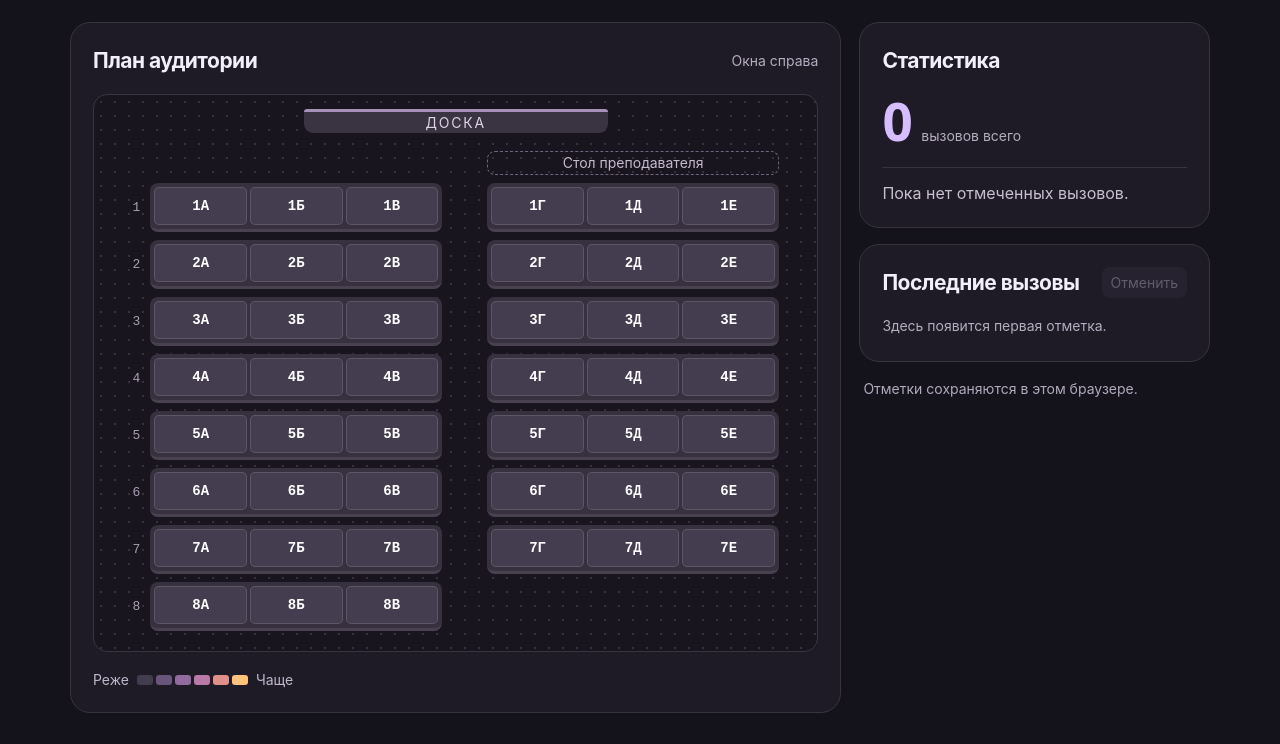
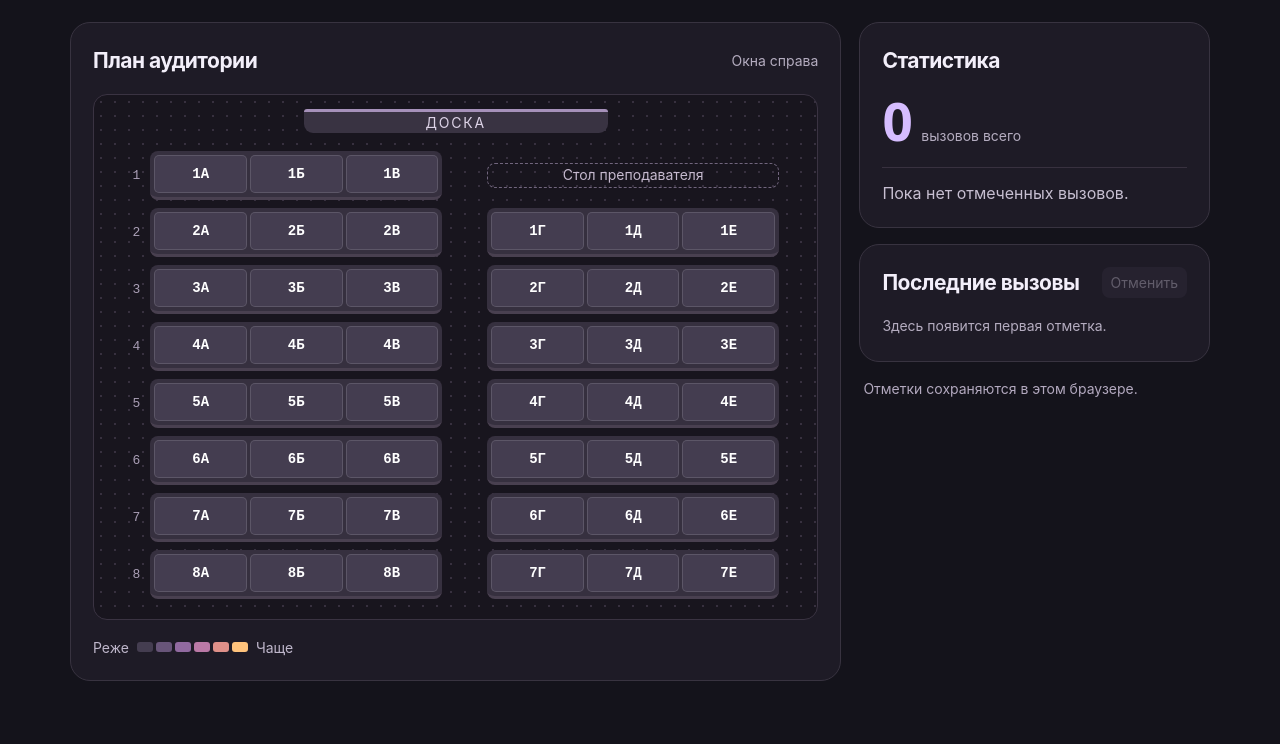
Before and after one commit to egoricon/EKT, a plain HTML site: page dist/index.html in a window 1280 px wide. Shown: the part 203-947 px from the top of the page. After the commit the page ends 915 px from the top, so only its background shows below. Drawn offline with Linux system fonts and the light colour scheme.

Commit message:
Update Site source

```diff
--- a/dist/index.html
+++ b/dist/index.html
@@ -6,7 +6,7 @@
 </style>
 <header><nav class="wrap"><span class="mark" aria-hidden="true">▦</span> ЭКТ <span class="navsub">Карта аудитории</span></nav></header>
 <main class="wrap"><div class="intro"><div><h1>Тепловая карта вызовов</h1><p>Нажмите на место, когда преподаватель вызовет студента.</p></div><div class="switch" aria-label="Режим карты"><button id="mine" aria-pressed="true">Моя карта</button><button id="example" aria-pressed="false">Пример</button></div></div>
-<div class="layout"><section class="panel"><div class="maphead"><h2>План аудитории</h2><span class="small">Окна справа</span></div><div class="floor"><div class="board">ДОСКА</div><div class="row"><div class="teacher">Стол преподавателя</div></div><div id="rows"></div></div><div class="legend">Реже <span class="scale" id="scale"></span> Чаще</div></section>
+<div class="layout"><section class="panel"><div class="maphead"><h2>План аудитории</h2><span class="small">Окна справа</span></div><div class="floor"><div class="board">ДОСКА</div><div id="rows"></div></div><div class="legend">Реже <span class="scale" id="scale"></span> Чаще</div></section>
 <aside class="side"><section class="panel"><h2>Статистика</h2><div class="metric"><strong id="total" class="big">0</strong><span class="small">вызовов всего</span></div><div id="peak" class="peak"></div></section><section class="panel"><div class="sectionhead"><h2>Последние вызовы</h2><button id="undo" class="undo">Отменить</button></div><ul class="history" id="history"></ul><p class="small empty" id="empty">Здесь появится первая отметка.</p></section><p class="note" id="note"></p></aside></div><div class="live" role="status" id="status"></div></main>
 <script>
 'use strict';
@@ -28,13 +28,18 @@ const seats=[];
 for(let r=0;r<8;r++){
   const row=document.createElement('div');row.className='row';
   const label=document.createElement('span');label.className='rowlabel';label.textContent=r+1;row.append(label);
-  const deskCount=r===7?1:2;
+  const deskCount=r===0?1:2;
   for(let d=0;d<deskCount;d++){
     const desk=document.createElement('div');desk.className='desk';row.append(desk);
     for(let j=0;j<3;j++){
-      const s=r*6+d*3+j, button=document.createElement('button');button.className='seat';button.textContent=seatName(s);
-      button.onclick=()=>change(s);desk.append(button);seats.push(button);
+      const deskRow=d===0?r:r-1;
+      const s=deskRow*6+d*3+j, button=document.createElement('button');button.className='seat';button.textContent=seatName(s);
+      button.onclick=()=>change(s);desk.append(button);seats[s]=button;
     }
+  }
+  if(r===0){
+    const teacher=document.createElement('div');teacher.className='teacher';
+    teacher.textContent='Стол преподавателя';row.append(teacher);
   }
   el('rows').append(row);
 }
```
